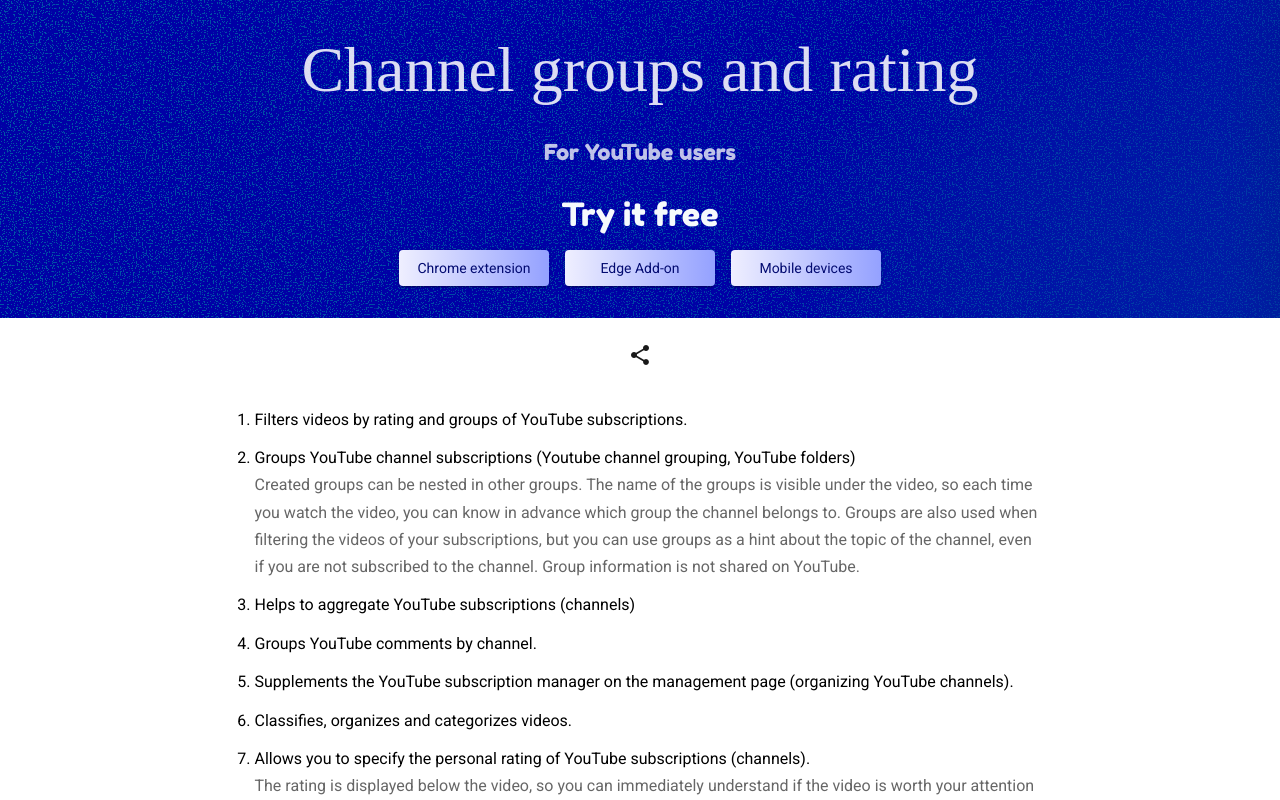
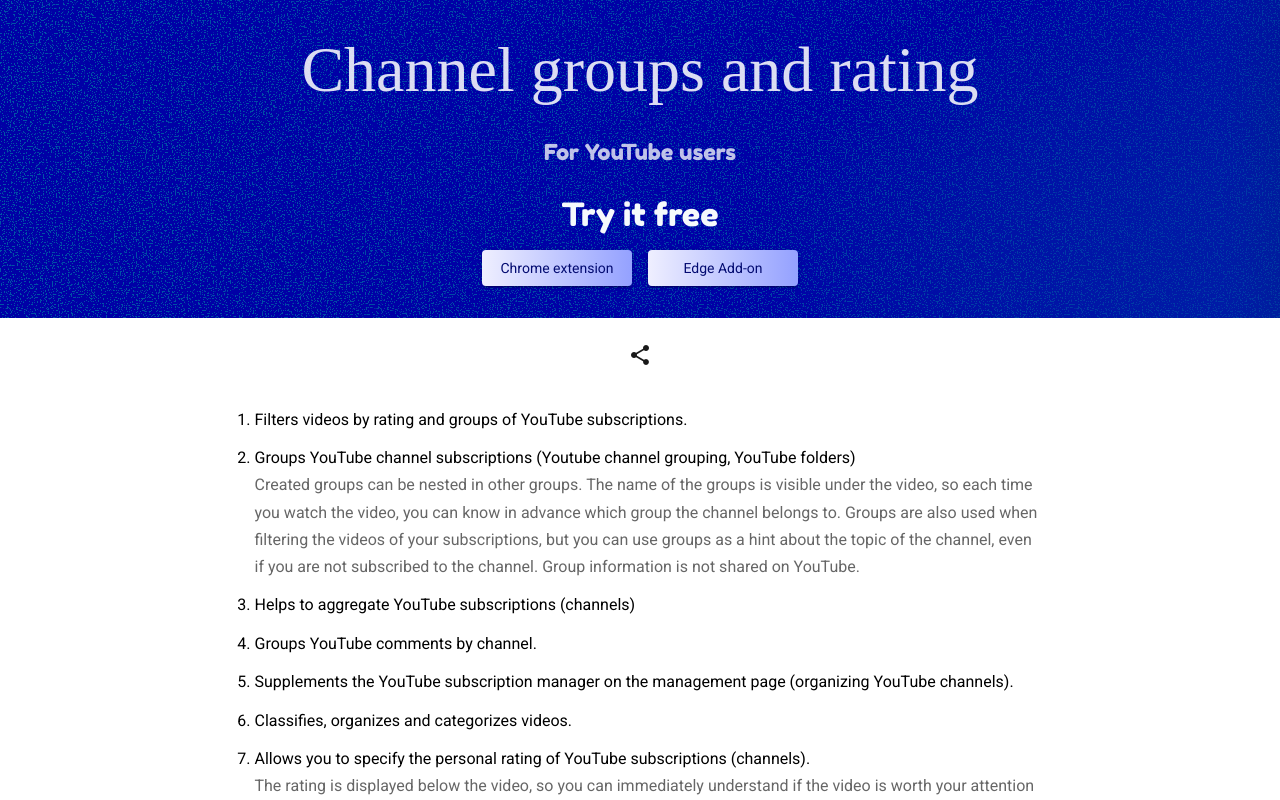
Before and after one commit to anton-voronov-a/channelg, an Angular app in the folder spa/: page / in a window 1280 px wide. Shown: the top 800 px of the page. Built offline with nearby package versions, Linux system fonts and the light colour scheme; a web font is replaced by a local one.

Commit message:
Android support has been temporarily removed.

```diff
--- a/spa/src/app/home/home.component.html
+++ b/spa/src/app/home/home.component.html
@@ -28,12 +28,13 @@
          class="yp-homepage-store"
          rel="noopener"
          title="Firefox add-on">Firefox add-on</a>-->
-        <button mat-raised-button
+        <!--Manifest v3 does not work in the suggested browser.-->
+        <!--<button mat-raised-button
                 class="yp-homepage-store"
                 (click)="help()"
                 title="How to use on Android">
           Mobile devices
-        </button>
+        </button>-->
       </div>
     </div>
   </div>
```
Also changed, not shown: 3 other files (tests, documents, lock files or other folders).
